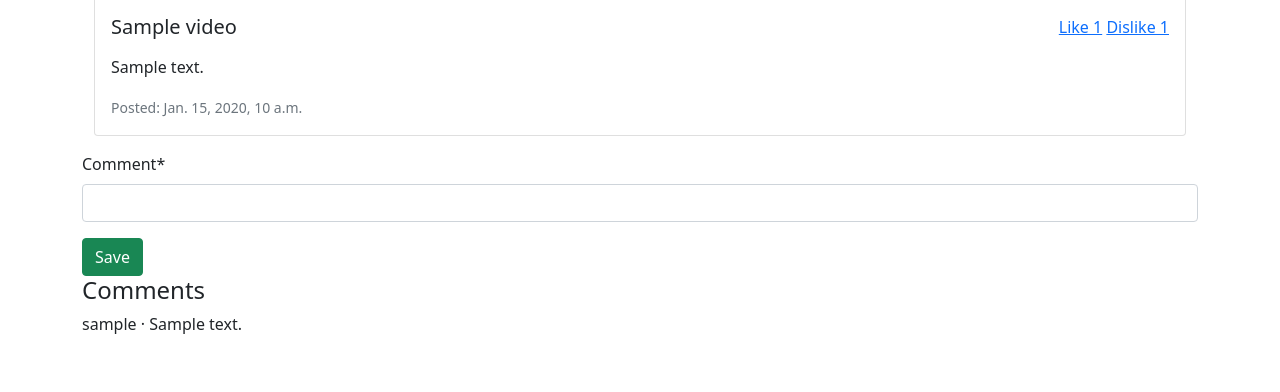
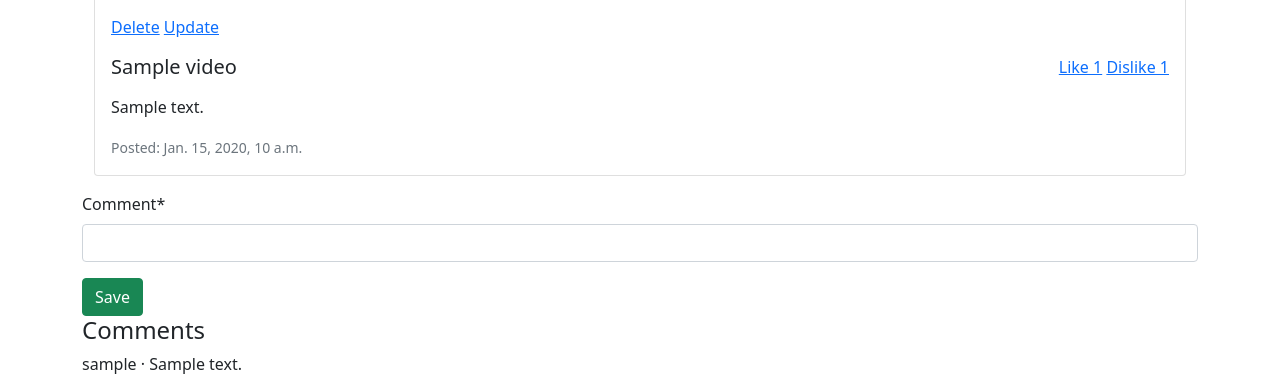
Before and after one commit to cocoyapelua/django-youtube-clone, a Django app: a page that uses app/templates/video/video_detail.html in a window 1280 px wide. Shown: the part 759-1151 px from the top of the page. Before the commit the page ends 1093 px from the top, so only its background shows below. Run offline with Django 4.2, Linux system fonts and the light colour scheme; a user stored in the database is signed in; tables that the repository leaves empty hold one stand-in row (values such as "Sample post"); parts of the project's set-up code (start-up, migrations or seed data) failed here and were passed over; some libraries are stand-ins or nearby versions.

Commit message:
adding new features

```diff
--- a/app/templates/video/video_detail.html
+++ b/app/templates/video/video_detail.html
@@ -16,6 +16,12 @@
                 </iframe>
             </div>
             <div class="card-body">
+                {% if user.is_authenticated and video.user == user %}
+                    <p class="mt-auto">
+                        <a href="{% url 'video_delete' video.video %}" class="mt-auto">Delete</a>
+                        <a href="{% url 'video_update' video.video %}" class="mt-auto">Update</a>
+                    </p>
+                {% endif %}
                 <div class="row pb-sm-2">
                     <div class="col-10">
                         <h5 class="card-title">{{ video.title }}</h5>
```
